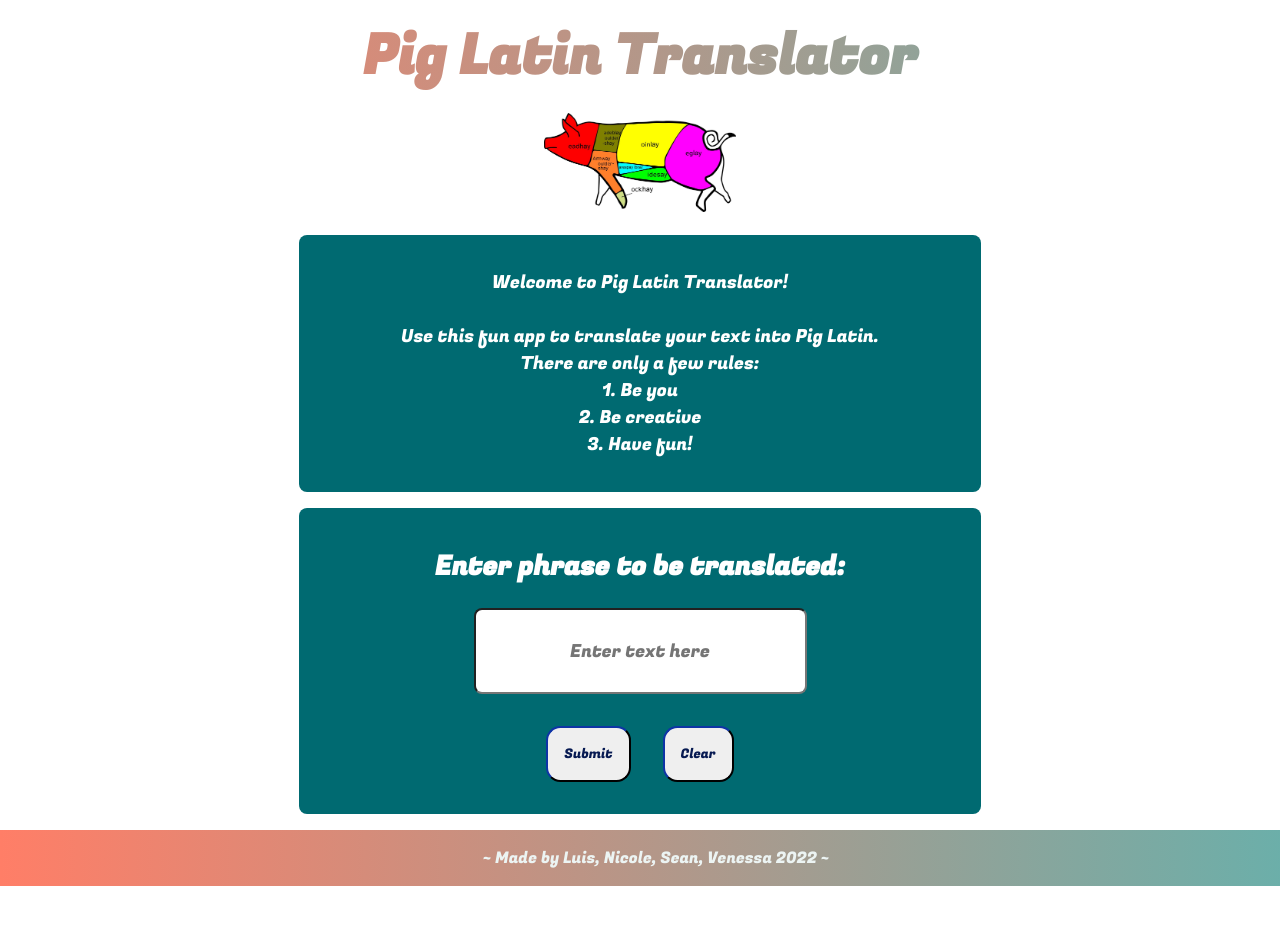
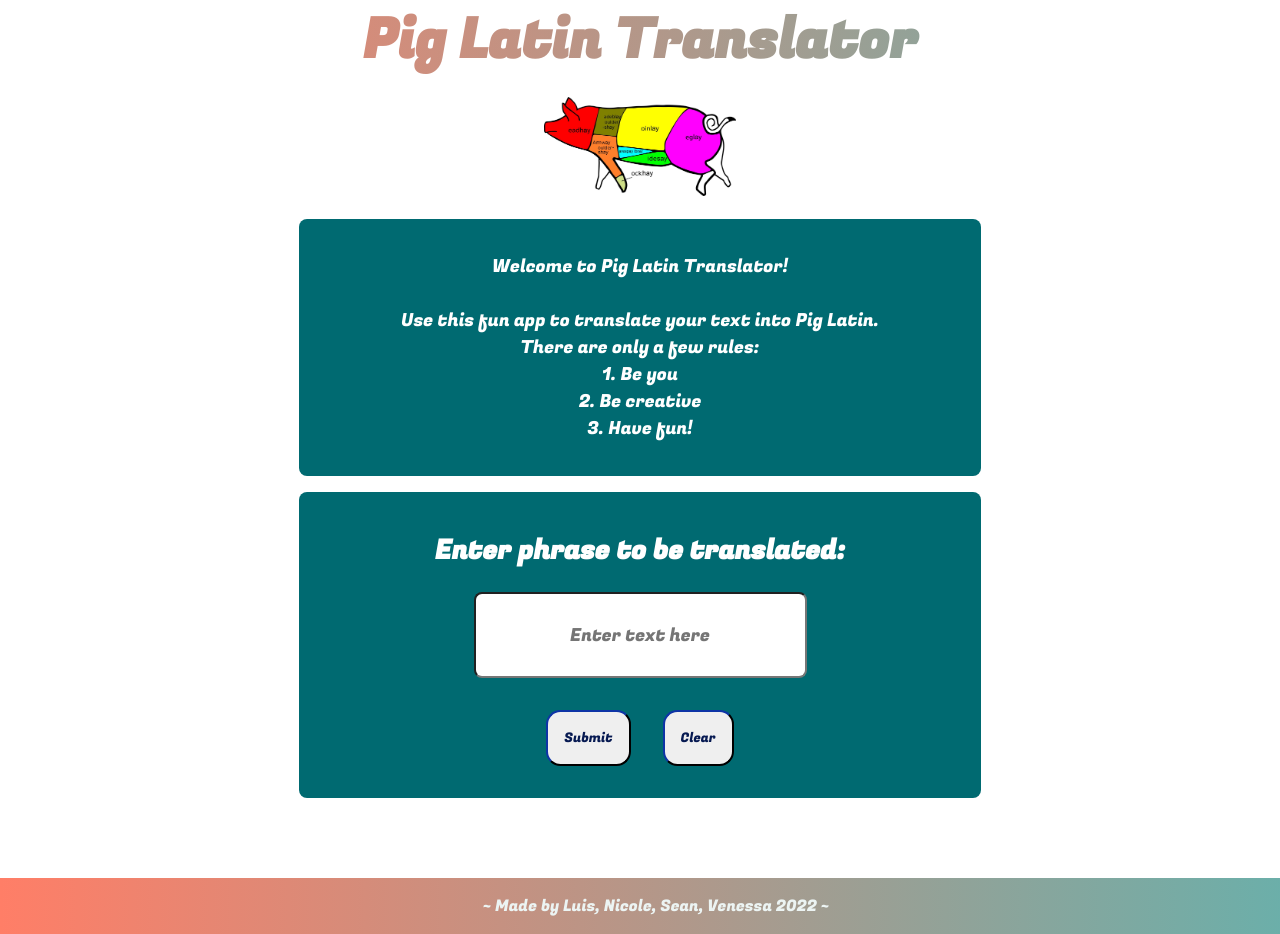
Before and after one commit to nmaresrivera11/pig-latin, a React (Create React App) app: page / in a window 1280 px wide. Shown: the top 934 px of the page. Before the commit the page ends 886 px from the top, so only its background shows below. Built offline with nearby package versions, Linux system fonts and the light colour scheme; a web font is replaced by a local one.

Commit message:
FINALLY GOT THE FOOTER CORRECT

```diff
--- a/src/App.css
+++ b/src/App.css
@@ -1,4 +1,9 @@
 @import url("https://fonts.googleapis.com/css2?family=Bebas+Neue&family=Fugaz+One&family=Patua+One&display=swap");
+
+* {
+  font-family: "Fugaz One", cursive;
+  text-align: center;
+}
 
 header {
   font-size: 55px;
@@ -7,24 +12,22 @@ header {
   color: transparent;
   background-clip: text;
   -webkit-background-clip: text;
-  font-family: "Fugaz One", cursive;
 }
 
 footer {
   background-image: linear-gradient(to left, #68b0ab, #ff7e67);
-  font-family: "Fugaz One", cursive;
   color: #ecf4f3;
   padding: 1rem;
   position: absolute;
+  left: 0;
   width: 100%;
-  left: 0;
-  right: 0;
+  margin-top: 64px;
 }
 
 body {
-  margin: 1rem;
-  font-family: "Fugaz One", cursive;
-  text-align: center;
+  min-height: 100vh;
+  display: flex;
+  flex-direction: column;
 }
 
 button {
@@ -32,7 +35,6 @@ button {
   border-radius: 0.9rem;
   padding: 1rem;
   border-color: #071a52;
-  font-family: "Fugaz One", cursive;
   color: #071a52;
 }
 
@@ -46,10 +48,8 @@ button {
   border-radius: 0.5rem;
   height: 5rem;
   width: 50%;
-  text-align: center;
   margin-bottom: 1rem;
   color: #071a52;
-  font-family: "Fugaz One", cursive;
   font-size: large;
 }
 
@@ -86,7 +86,6 @@ button {
     height: auto;
     width: auto;
     padding: 1rem;
-    text-align: center;
   }
 
   .userInput {
@@ -94,6 +93,5 @@ button {
     height: 5rem;
     width: 90%;
     padding: 1rem;
-    text-align: center;
   }
 }
--- a/src/App.js
+++ b/src/App.js
@@ -7,74 +7,143 @@ import Directions from "./components/Directions"
 import butcherPig from "./assets/butcherPig.jpeg"
 
 const App = () => {
-  const [phrase, setPhrase] = useState("")
-  const [phraseTranslated, setPhraseTranslated] = useState("")
+  const [userInput, setUserInput] = useState("")
+  const [inputTranslated, setInputTranslated] = useState("")
 
-  const myPigLatinCodeHere = () => {
-    let userInput = phrase.split(" ")
-    // console.log("userInput:", userInput)
-    let translatedWordsArray = userInput.map((currentWord) => {
-      // console.log("currentWord:", currentWord)
-      let vowelsArray = currentWord.split("").filter((vowel) => {
+  const pigLatinCodeHere = () => {
+    var arrayOfUserInput = userInput.split(" ")
+    console.log("arrayOfUserInput:", arrayOfUserInput)
+    var translatedWordsArray = arrayOfUserInput.map((eachWord) => {
+      console.log("eachWord:", eachWord)
+      // NO MODIFICATION NEEDED: this code will look at each word and identify the vowels
+      const vowelsArray = eachWord.split("").filter((vowel) => {
         return (
           vowel === "a" ||
           vowel === "e" ||
           vowel === "i" ||
           vowel === "o" ||
-          vowel === "u"
+          vowel === "u" ||
+          vowel === "A" ||
+          vowel === "E" ||
+          vowel === "I" ||
+          vowel === "O" ||
+          vowel === "U"
         )
       })
+      console.log("vowelsArray:", vowelsArray)
 
-      // console.log("vowelsArray:", vowelsArray)
+      // ACTION ITEM: your Pig Latin logic goes here!
 
-      let addAy = "y"
-
-      let translatePigLatin = (str) => {
-        let currentWord = ""
-
-        if (vowelsArray.indexOf(str[0]) > -1) {
-          currentWord = str + "way"
-          return currentWord
-        } else if (currentWord.split("")[0] === addAy) {
-          //   let secondMatch = str.match(/[aeiou]/g) || 0;
-          let vowel = str.indexOf(currentWord[1])
-          currentWord = str.substring(vowel) + str.substring(0, vowel) + "ay"
-          return currentWord
-        } else if (str.slice(0, 2) === "qu") {
-          return str.slice(2) + str.slice(0, 2) + "ay"
-        } else {
-          let firstMatch = str.match(/[aeiou]/g) || 0
-          let vowel = str.indexOf(firstMatch[0])
-          currentWord = str.substring(vowel) + str.substring(0, vowel) + "ay"
-          return currentWord
-        }
+      //----> **Story 1: In order to see English words converted to Pig Latin, as the user of the application, I need to see words beginning with a vowel translated to add "way" the end.**
+      if (vowelsArray.includes(eachWord.charAt(0))) {
+        return eachWord + "way"
+        //-----> **Story 2: In order to see English words converted to Pig Latin, as the user of the application, I need to see words that have "qu" in the first syllable translated by moving all the consonant and the "u" to the end and add "ay".**
+      } else if (eachWord.includes("qu")) {
+        const indexOfU = eachWord.indexOf("u")
+        const leftOfU = eachWord.slice(0, indexOfU + 1)
+        return vowelsArray.join("").slice(1) + leftOfU + "ay"
+        //---->**Story 4: In order to see English words converted to Pig Latin, as the user of the application, I need to see words that have one or more consonants translated by moving all the consonant to the end and add "ay".**
+      } else if (vowelsArray.length !== 0) {
+        const firstVowel = eachWord.indexOf(vowelsArray[0])
+        const saveCons = eachWord.slice(0, firstVowel)
+        return vowelsArray.join("") + saveCons + "ay"
+        //----> **Story 3: In order to see English words converted to Pig Latin, as the user of the application, I need to see words that have no vowels other than "y" translated by moving all the consonant to the end and add "ay".**
+      } else if (vowelsArray.length === 0 && eachWord.includes("y")) {
+        const indexOfY = eachWord.indexOf("y")
+        const everythingButTheY = eachWord.slice(0, indexOfY)
+        return "y" + everythingButTheY + "ay"
+      } else {
+        const catchAll = "something went wrong"
+        return catchAll
       }
-
-      // console.log(translatePigLatin(""))
-      // console.log(translatePigLatin(phrase))
-      // console.log(translatePigLatin(phraseTranslated))
-      return translatePigLatin(currentWord)
     })
 
-    let translatedWords = translatedWordsArray.join(" ")
-    // console.log("translatedWords:", translatedWords)
+    // NO MODIFICATION NEEDED: once the code has been modified it gets joined from an array back to a string
+    const translatedWords = translatedWordsArray.join(" ")
+    console.log("translatedWords:", translatedWords)
 
-    setPhraseTranslated(translatedWords)
+    // NO MODIFICATION NEEDED: this will update the inputTranslated variable in state
+    setInputTranslated(translatedWords)
   }
 
+  // ACTION ITEM: this method restarts the game by setting the original state, when you are ready for your full user experience delete the test words in setUserInput and pass an empty string
   const restartGame = () => {
-    setPhrase("")
-    setPhraseTranslated("")
+    setUserInput("apple through queen squeal fry fluent")
+    setInputTranslated("")
   }
 
+  // NO MODIFICATION NEEDED: this method prevents React from refreshing the page unnecessarily
   const setUpPreventDefault = (e) => {
     e.preventDefault()
-    myPigLatinCodeHere()
+    pigLatinCodeHere()
   }
 
+  // NO MODIFICATION NEEDED: this method takes the value of the input and saves it in state
   const handleInput = (e) => {
-    setPhrase({ phrase: e.target.value })
+    setUserInput(e.target.value)
   }
+  //   let translatedWordsArray = userInput.map((currentWord) => {
+  //     // console.log("currentWord:", currentWord)
+  //     let vowelsArray = currentWord.split("").filter((vowel) => {
+  //       return (
+  //         vowel === "a" ||
+  //         vowel === "e" ||
+  //         vowel === "i" ||
+  //         vowel === "o" ||
+  //         vowel === "u"
+  //       )
+  //     })
+
+  //     // console.log("vowelsArray:", vowelsArray)
+
+  //     let addAy = "y"
+
+  //     let translatePigLatin = (str) => {
+  //       let currentWord = ""
+
+  //       if (vowelsArray.indexOf(str[0]) > -1) {
+  //         currentWord = str + "way"
+  //         return currentWord
+  //       } else if (currentWord.split("")[0] === addAy) {
+  //         //   let secondMatch = str.match(/[aeiou]/g) || 0;
+  //         let vowel = str.indexOf(currentWord[1])
+  //         currentWord = str.substring(vowel) + str.substring(0, vowel) + "ay"
+  //         return currentWord
+  //       } else if (str.slice(0, 2) === "qu") {
+  //         return str.slice(2) + str.slice(0, 2) + "ay"
+  //       } else {
+  //         let firstMatch = str.match(/[aeiou]/g) || 0
+  //         let vowel = str.indexOf(firstMatch[0])
+  //         currentWord = str.substring(vowel) + str.substring(0, vowel) + "ay"
+  //         return currentWord
+  //       }
+  //     }
+
+  //     // console.log(translatePigLatin(""))
+  //     // console.log(translatePigLatin(phrase))
+  //     // console.log(translatePigLatin(phraseTranslated))
+  //     return translatePigLatin(currentWord)
+  //   })
+
+  //   let translatedWords = translatedWordsArray.join(" ")
+  //   // console.log("translatedWords:", translatedWords)
+
+  //   setPhraseTranslated(translatedWords)
+  // }
+
+  // const restartGame = () => {
+  //   setPhrase("")
+  //   setPhraseTranslated("")
+  // }
+
+  // const setUpPreventDefault = (e) => {
+  //   e.preventDefault()
+  //   pigLatinCodeHere()
+  // }
+
+  // const handleInput = (e) => {
+  //   setPhrase({ phrase: e.target.value })
+  // }
   return (
     <>
       <Header />
@@ -86,10 +155,10 @@ const App = () => {
       <Directions />
       <Input
         handleInput={handleInput}
-        phrase={phrase}
+        phrase={userInput}
         setUpPreventDefault={setUpPreventDefault}
         restartGame={restartGame}
-        phraseTranslated={phraseTranslated}
+        phraseTranslated={inputTranslated}
       />
       <Footer />
     </>
```
